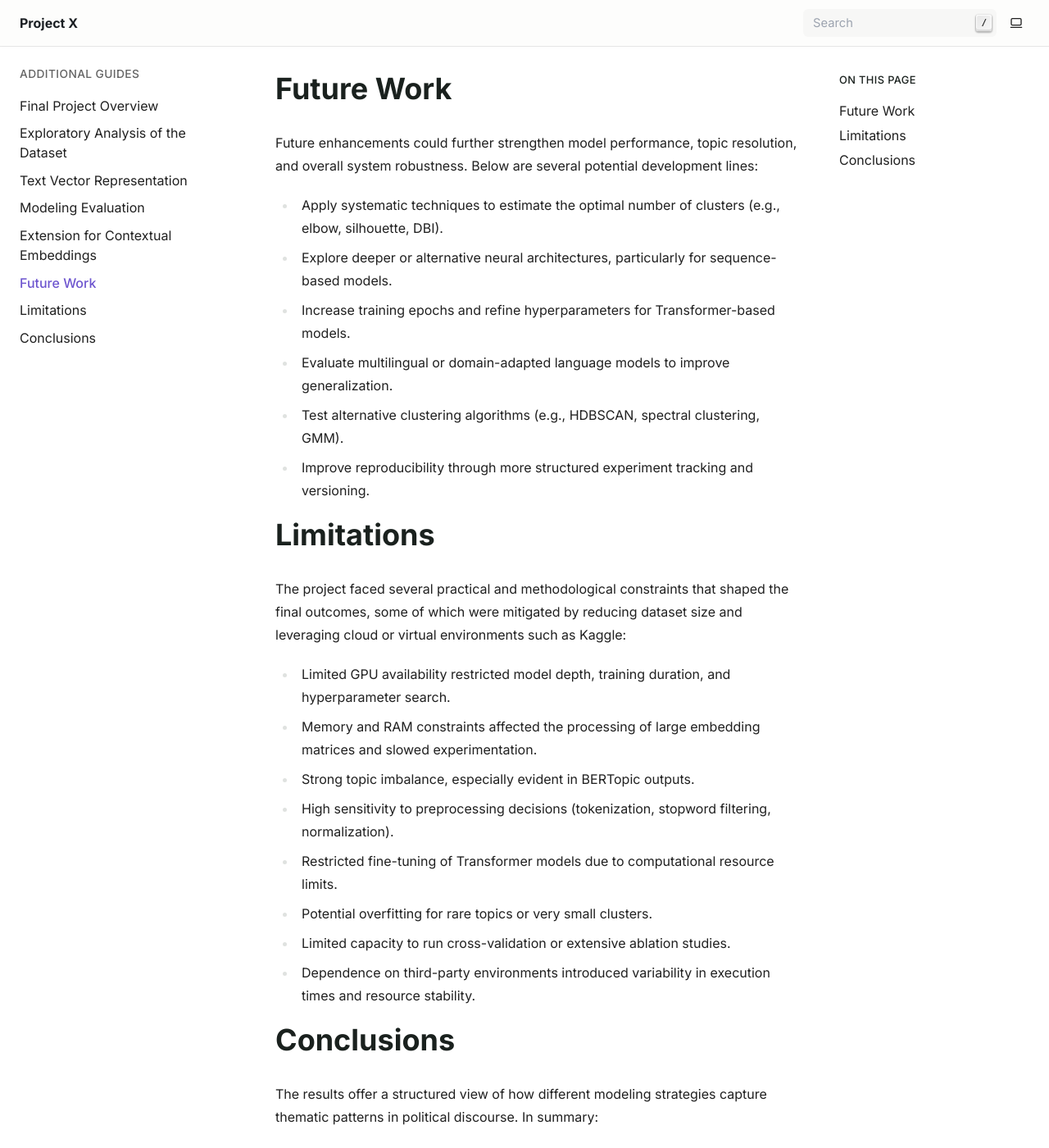
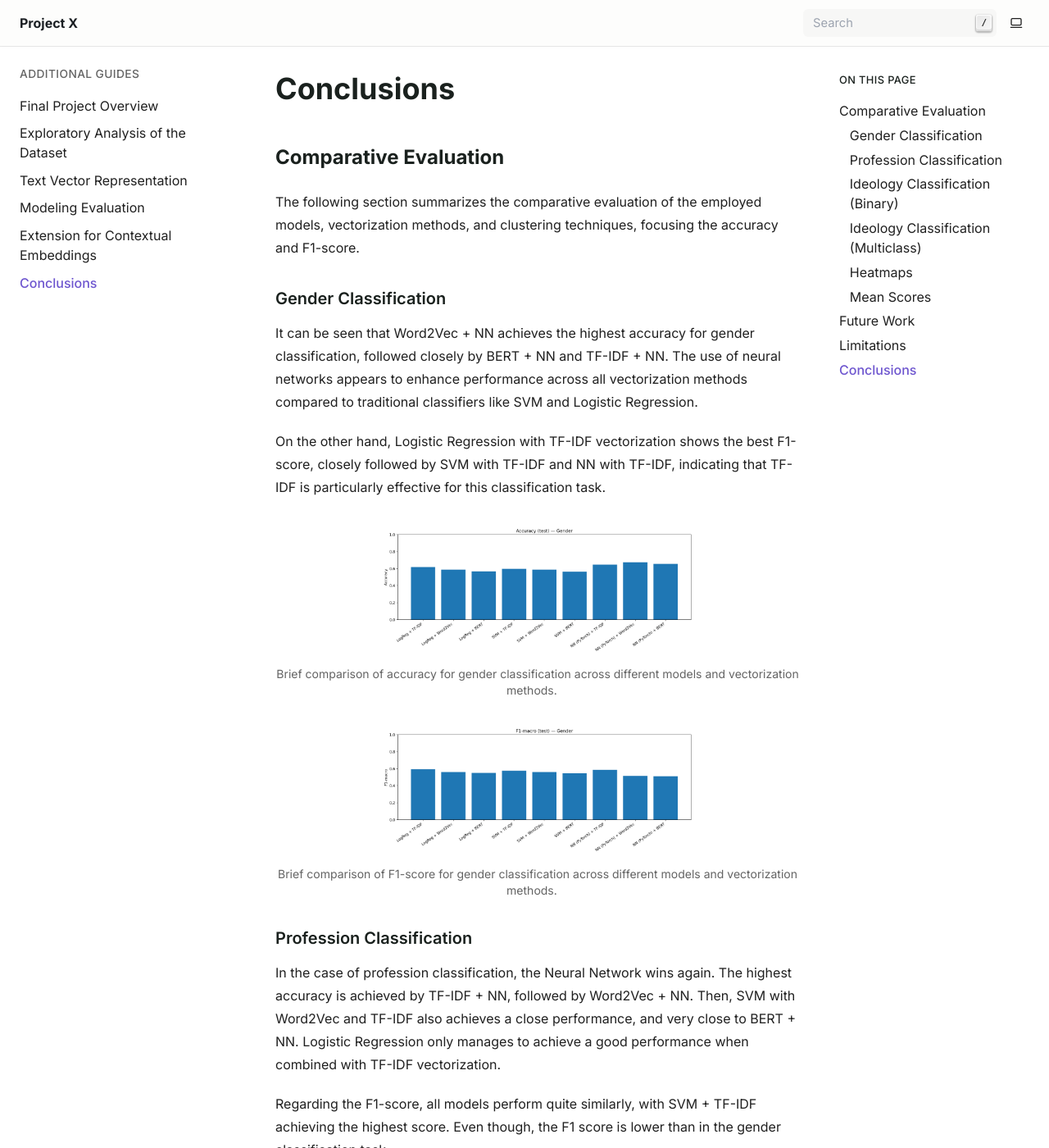
Before and after one commit to r-agus/project_x, a Sphinx documentation site: the page built from docs/source/conclusions.rst, in a window 1280 px wide and 1400 px high. Shown: the whole window at 82% size. Built offline with Sphinx 7.4.7, drawn with Linux system fonts in a browser that asks for light colours; some of the changed text lies outside the part shown.

Commit message:
minor fixes: documentation

```diff
--- a/docs/source/conclusions.rst
+++ b/docs/source/conclusions.rst
@@ -1,5 +1,120 @@
+Conclusions
+===========
+
+Comparative Evaluation
+----------------------
+
+The following section summarizes the comparative evaluation of the employed models, vectorization methods, and clustering techniques, focusing the accuracy and F1-score.
+
+Gender Classification
+~~~~~~~~~~~~~~~~~~~~~~
+
+It can be seen that Word2Vec + NN achieves the highest accuracy for gender classification, followed closely by BERT + NN and TF-IDF + NN. The use of neural networks appears to enhance performance across all vectorization methods compared to traditional classifiers like SVM and Logistic Regression.
+
+On the other hand, Logistic Regression with TF-IDF vectorization shows the best F1-score, closely followed by SVM with TF-IDF and NN with TF-IDF, indicating that TF-IDF is particularly effective for this classification task.
+
+.. figure:: _static/comparative_evaluation/acc_gender.png
+   :width: 60%
+   :align: center
+
+   Brief comparison of accuracy for gender classification across different models and vectorization methods.
+
+.. figure:: _static/comparative_evaluation/f1_gender.png
+   :width: 60%
+   :align: center
+
+   Brief comparison of F1-score for gender classification across different models and vectorization methods.
+
+Profession Classification
+~~~~~~~~~~~~~~~~~~~~~~~~~
+
+In the case of profession classification, the Neural Network wins again. The highest accuracy is achieved by TF-IDF + NN, followed by Word2Vec + NN. Then, SVM with Word2Vec and TF-IDF also achieves a close performance, and very close to BERT + NN. Logistic Regression only manages to achieve a good performance when combined with TF-IDF vectorization.
+
+Regarding the F1-score, all models perform quite similarly, with SVM + TF-IDF achieving the highest score. Even though, the F1 score is lower than in the gender classification task.
+
+.. figure:: _static/comparative_evaluation/acc_profession.png
+   :width: 60%
+   :align: center
+
+   Brief comparison of accuracy for profession classification across different models and vectorization methods.
+
+.. figure:: _static/comparative_evaluation/f1_profession.png
+    :width: 60%
+    :align: center
+
+    Brief comparison of F1-score for profession classification across different models and vectorization methods.
+
+
+Ideology Classification (Binary)
+~~~~~~~~~~~~~~~~~~~~~~~~~~~~~~~~
+
+For binary ideology classification, models combined with TF-IDF vectorization consistently outperform those using Word2Vec and BERT. All models perform quite similarly, with Neural Networks achieving the highest accuracy, followed closely by SVM and Logistic Regression. These results are also reflected in the F1-scores, where TF-IDF + NN leads, followed by TF-IDF + SVM and TF-IDF + Logistic Regression.
+
+.. figure:: _static/comparative_evaluation/acc_binary_ideology.png
+   :width: 60%
+   :align: center
+
+   Brief comparison of accuracy for binary ideology classification across different models and vectorization methods.
+
+.. figure:: _static/comparative_evaluation/f1_binary_ideology.png
+   :width: 60%
+   :align: center
+
+   Brief comparison of F1-score for binary ideology classification across different models and vectorization methods.
+
+Ideology Classification (Multiclass)
+~~~~~~~~~~~~~~~~~~~~~~~~~~~~~~~~~~~~
+
+The prediction of multiclass ideology shows a similar trend to the binary case, with TF-IDF vectorization outperforming Word2Vec and BERT across all models. In this case, SVM achieves the highest accuracy and F1-score, but is much lower than in the binary case.
+
+.. figure:: _static/comparative_evaluation/acc_multiclass_ideology.png
+   :width: 60%
+   :align: center
+
+   Brief comparison of accuracy for multiclass ideology classification across different models and vectorization methods.
+
+.. figure:: _static/comparative_evaluation/f1_multiclass_ideology.png
+   :width: 60%
+   :align: center
+
+   Brief comparison of F1-score for multiclass ideology classification across different models and vectorization methods.
+
+Heatmaps
+~~~~~~~~
+
+The following heatmaps provide a visual representation of the accuracy and F1-score achieved by each combination of model and vectorization method across all classification tasks.
+
+.. figure:: _static/comparative_evaluation/heatmap_acc.png
+   :width: 80%
+   :align: center
+
+   Heatmap showing accuracy across different models and vectorization methods for all classification tasks.
+
+.. figure:: _static/comparative_evaluation/heatmap_f1.png
+   :width: 80%
+   :align: center
+
+   Heatmap showing F1-score across different models and vectorization methods for all classification tasks.
+
+Mean Scores
+~~~~~~~~~~~
+
+To summarize the overall performance, the mean accuracy and F1-score across all classification tasks for each model and vectorization method combination are presented below.
+
+.. figure:: _static/comparative_evaluation/mean_acc.png
+   :width: 60%
+   :align: center
+
+   Mean accuracy across all classification tasks for different models and vectorization methods.
+
+.. figure:: _static/comparative_evaluation/mean_f1.png
+   :width: 60%
+   :align: center
+
+   Mean F1-score across all classification tasks for different models and vectorization methods.
+
 Future Work
-===========
+-----------
 
 Future enhancements could further strengthen model performance, topic resolution, and overall system robustness. Below are several potential development lines:
 
@@ -11,7 +126,7 @@
 - Improve reproducibility through more structured experiment tracking and versioning.
 
 Limitations
-===========
+-----------
 
 The project faced several practical and methodological constraints that shaped the final outcomes, some of which were mitigated by reducing dataset size and leveraging cloud or virtual environments such as Kaggle:
 
@@ -25,12 +140,12 @@
 - Dependence on third-party environments introduced variability in execution times and resource stability.
 
 Conclusions
-===========
+-----------
 
 The results offer a structured view of how different modeling strategies capture thematic patterns in political discourse. In summary:
 
 - BERTopic provides more coherent, fine-grained, and interpretable topics than K-Means.
 - K-Means generates broader, more generic clusters that are useful for coarse segmentation.
 - Both approaches confirm that the dataset is heavily dominated by Spanish political content.
-- BERTopic’s outlier detection contributes an interpretability advantage absent in standard clustering.
+- BERTopic's outlier detection contributes an interpretability advantage absent in standard clustering.
 - Overall, BERTopic delivers richer topic organization, while K-Means remains a solid and scalable baseline.
```
Also changed, not shown: docs/source/_static/comparative_evaluation/acc_binary_ideology.png (added), docs/source/_static/comparative_evaluation/acc_gender.png (added), docs/source/_static/comparative_evaluation/acc_multiclass_ideology.png (added), docs/source/_static/comparative_evaluation/acc_profession.png (added), docs/source/_static/comparative_evaluation/f1_binary_ideology.png (added), docs/source/_static/comparative_evaluation/f1_gender.png (added), docs/source/_static/comparative_evaluation/f1_multiclass_ideology.png (added), docs/source/_static/comparative_evaluation/f1_profession.png (added), docs/source/_static/comparative_evaluation/heatmap_acc.png (added), docs/source/_static/comparative_evaluation/heatmap_f1.png (added), docs/source/_static/comparative_evaluation/mean_acc.png (added), docs/source/_static/comparative_evaluation/mean_f1.png (added).
